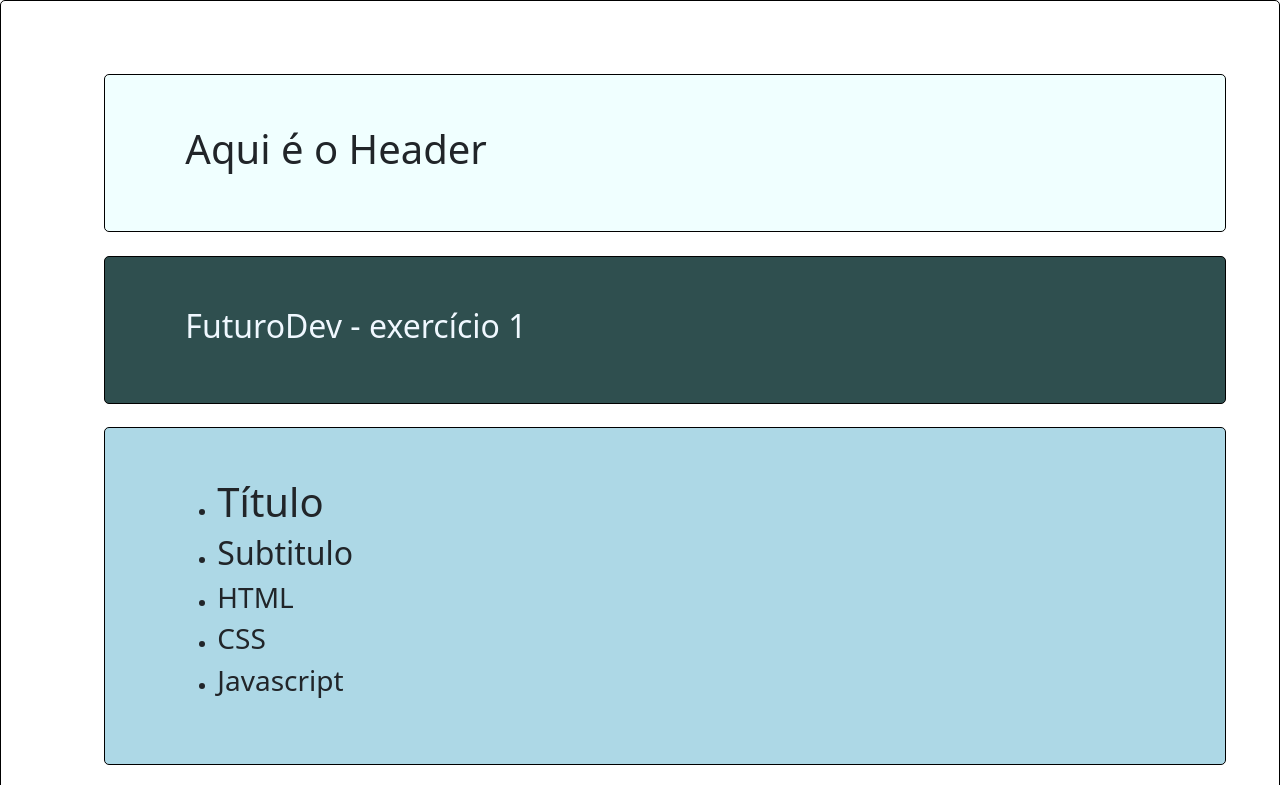
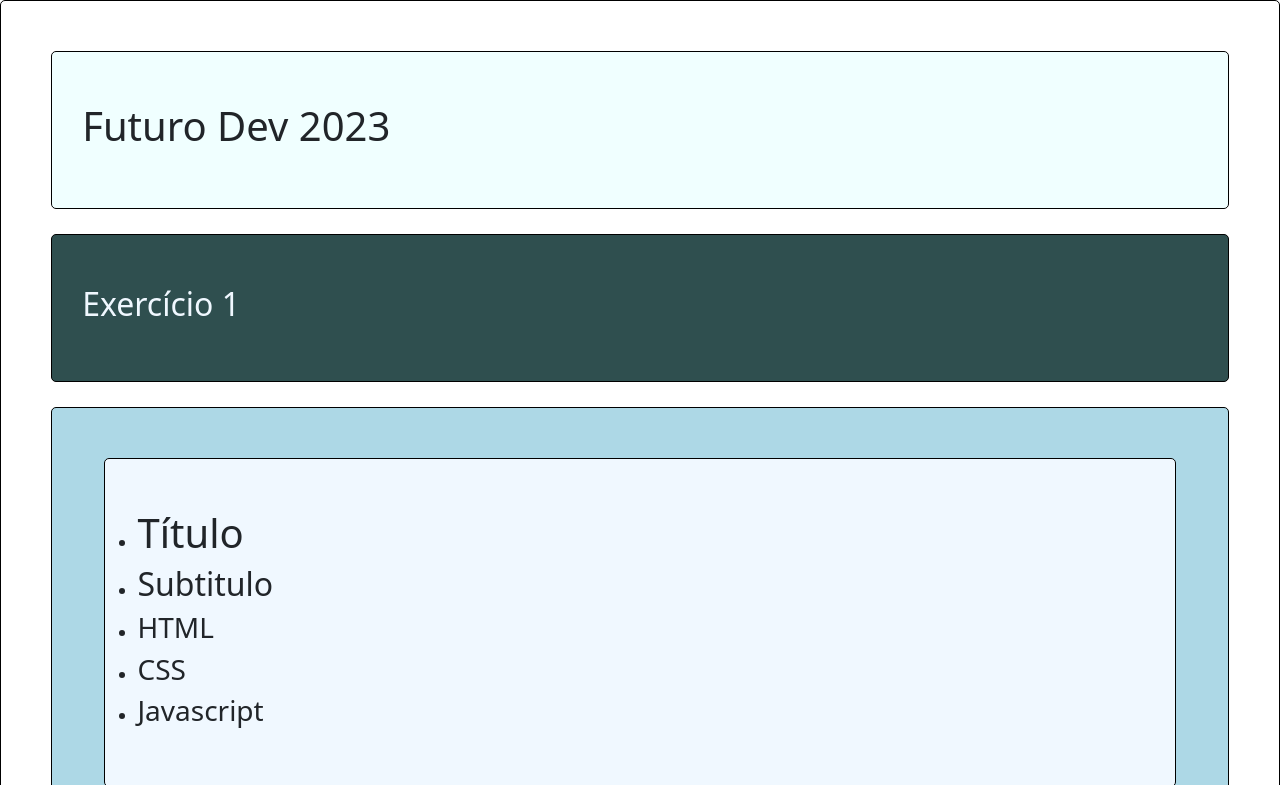
Before and after one commit to mrlnoronha/futurodev2023, a website: page Exercicio1/index.html in a window 1280 px wide. Shown: the top 785 px of the page. Drawn offline with nearby package versions, Linux system fonts and the light colour scheme.

Commit message:
mudanca nome diretorio

```diff
--- a/Execicio1/index.html
+++ b/Exercicio1/index.html
@@ -11,10 +11,10 @@
 <body>
     <div>
     <header>
-        <h1>Aqui é o Header</h1>
+        <h1>Futuro Dev 2023</h1>
     </header>
     <nav>
-        <h2>FuturoDev  - exercício 1</h2>
+        <h2>Exercício 1</h2>
     </nav>
     </div>
 
@@ -29,9 +29,6 @@
                 <li><h3>CSS</h3></li>
                 <li><h3>Javascript</h3></li>
             </ul>
-
-        </section>
-        <section>
 
             <ul>
                 <li><h1>Título</h1></li>
--- a/Execicio1/ref/style.css
+++ b/Exercicio1/ref/style.css
@@ -1,17 +1,14 @@
 body{
+    border: 1px solid black;
+    padding: 2%;
+    border-radius: 5px;
+    }
+header,nav,section,footer,ul{
     border: 1px solid black;
     padding-top: 50px;
     padding-right: 30px;
     padding-bottom: 50px;
-    padding-left: 80px;
-    border-radius: 5px;
-    }
-header,nav,section,footer{
-    border: 1px solid black;
-    padding-top: 50px;
-    padding-right: 30px;
-    padding-bottom: 50px;
-    padding-left: 80px;
+    padding-left: 30px;
     background-color: lightblue;
     align-items: center;
     border-style: solid;
@@ -30,3 +27,6 @@
 footer{
     background-color: antiquewhite;
 }
+ul{
+    background-color: aliceblue;
+}
```
Also changed, not shown: Exercicio1/README.md (renamed from Execicio1/README.md), Exercicio1/package.json (renamed from Execicio1/package.json), Exercicio1/v.txt (renamed from Execicio1/v.txt), 4 other files.
